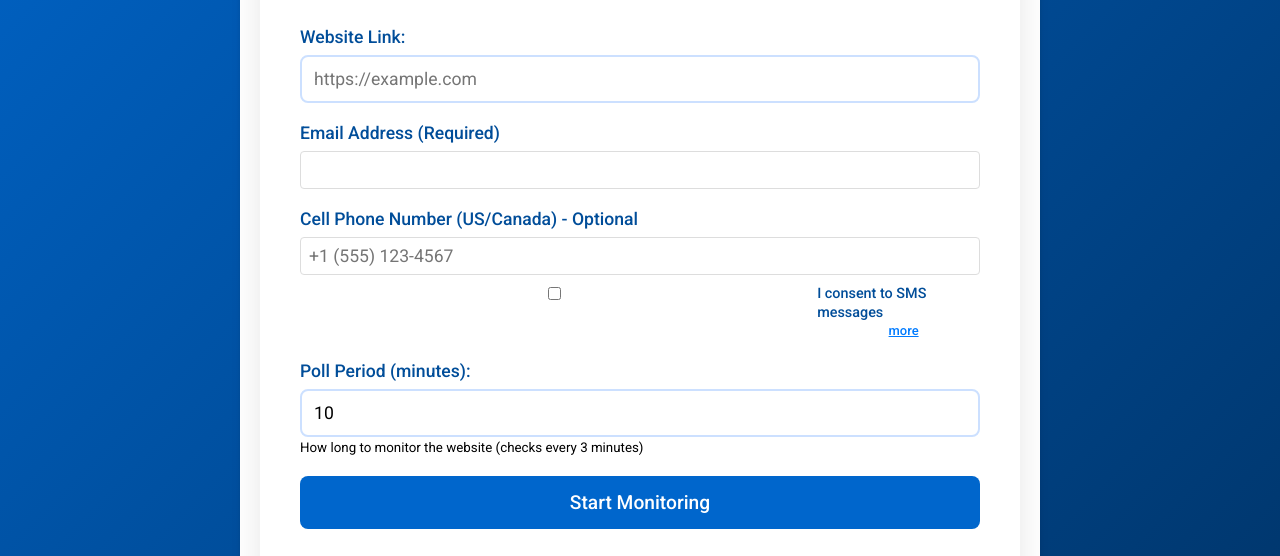
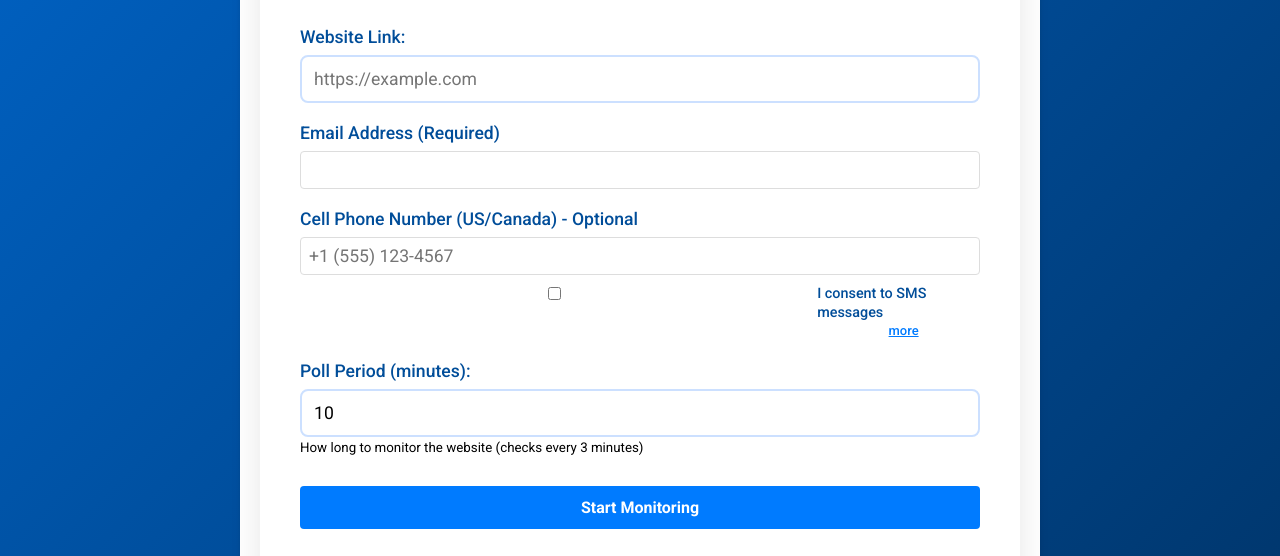
Before and after one commit to thomad99/LAB007-WebAlert, a website: page frontend/public/index.html in a window 1280 px wide. Shown: the part 342-898 px from the top of the page. Drawn offline with Linux system fonts and the light colour scheme.

Commit message:
Update Web-Alert project - 2025-10-21 21:34:59

```diff
--- a/frontend/public/index.html
+++ b/frontend/public/index.html
@@ -36,12 +36,28 @@
             border-radius: 4px;
             cursor: pointer;
             font-weight: bold;
+            font-size: 16px;
         }
         .btn-primary {
             background-color: #007bff;
             color: white;
         }
         .btn-primary:hover {
+            background-color: #0056b3;
+        }
+        button[type="submit"] {
+            width: 100%;
+            padding: 12px 20px;
+            background-color: #007bff;
+            color: white;
+            border: none;
+            border-radius: 4px;
+            cursor: pointer;
+            font-weight: bold;
+            font-size: 16px;
+            margin-top: 10px;
+        }
+        button[type="submit"]:hover {
             background-color: #0056b3;
         }
         .alert {
@@ -195,7 +211,7 @@
                            placeholder="Total monitoring time in minutes">
                     <small class="text-muted">How long to monitor the website (checks every 3 minutes)</small>
                 </div>
-                <button type="submit">Start Monitoring</button>
+                <button type="submit" class="btn btn-primary">Start Monitoring</button>
             </form>
             <div id="statusBox" class="status-box">
                 <h2>Monitoring Status</h2>
```
